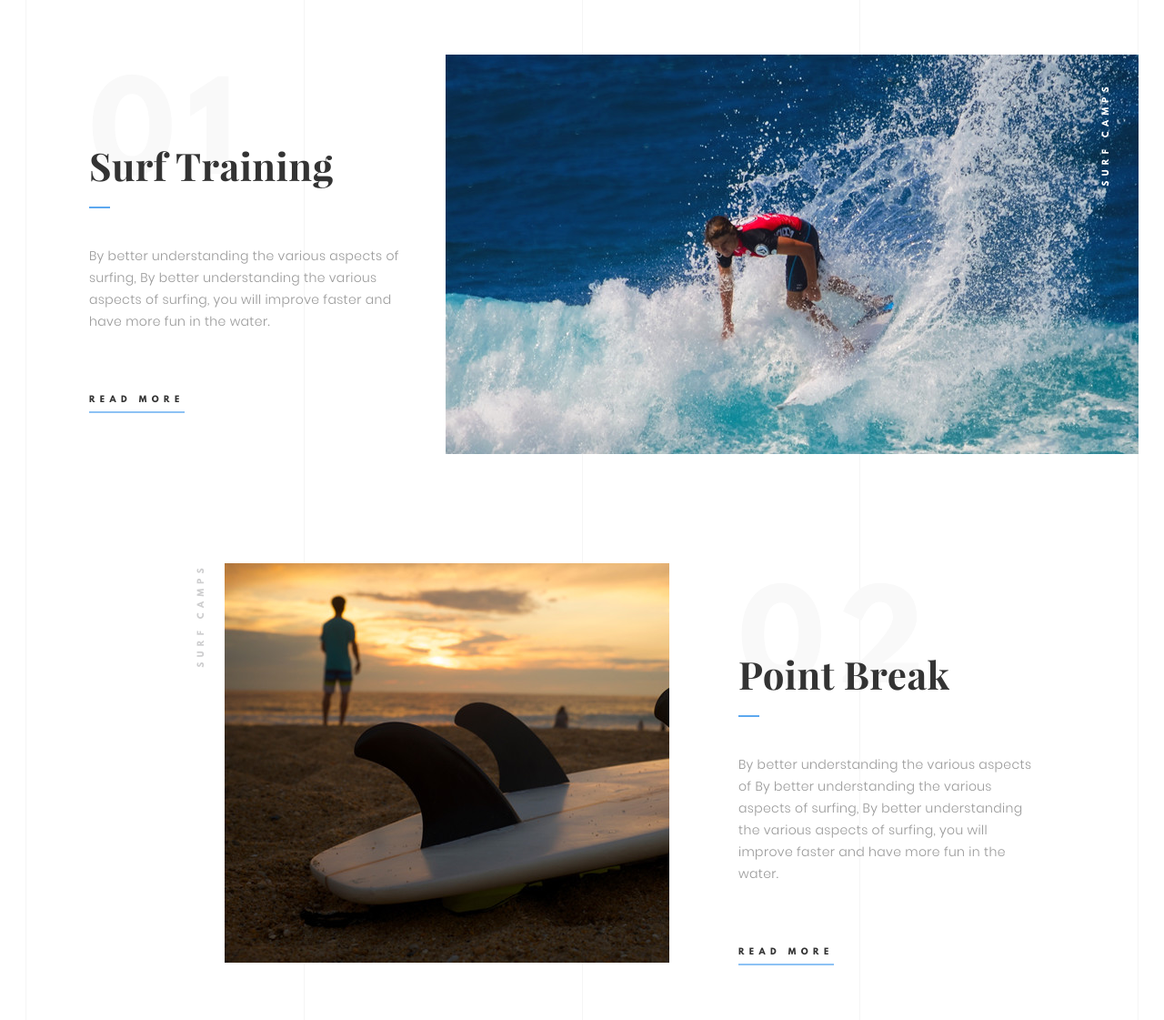
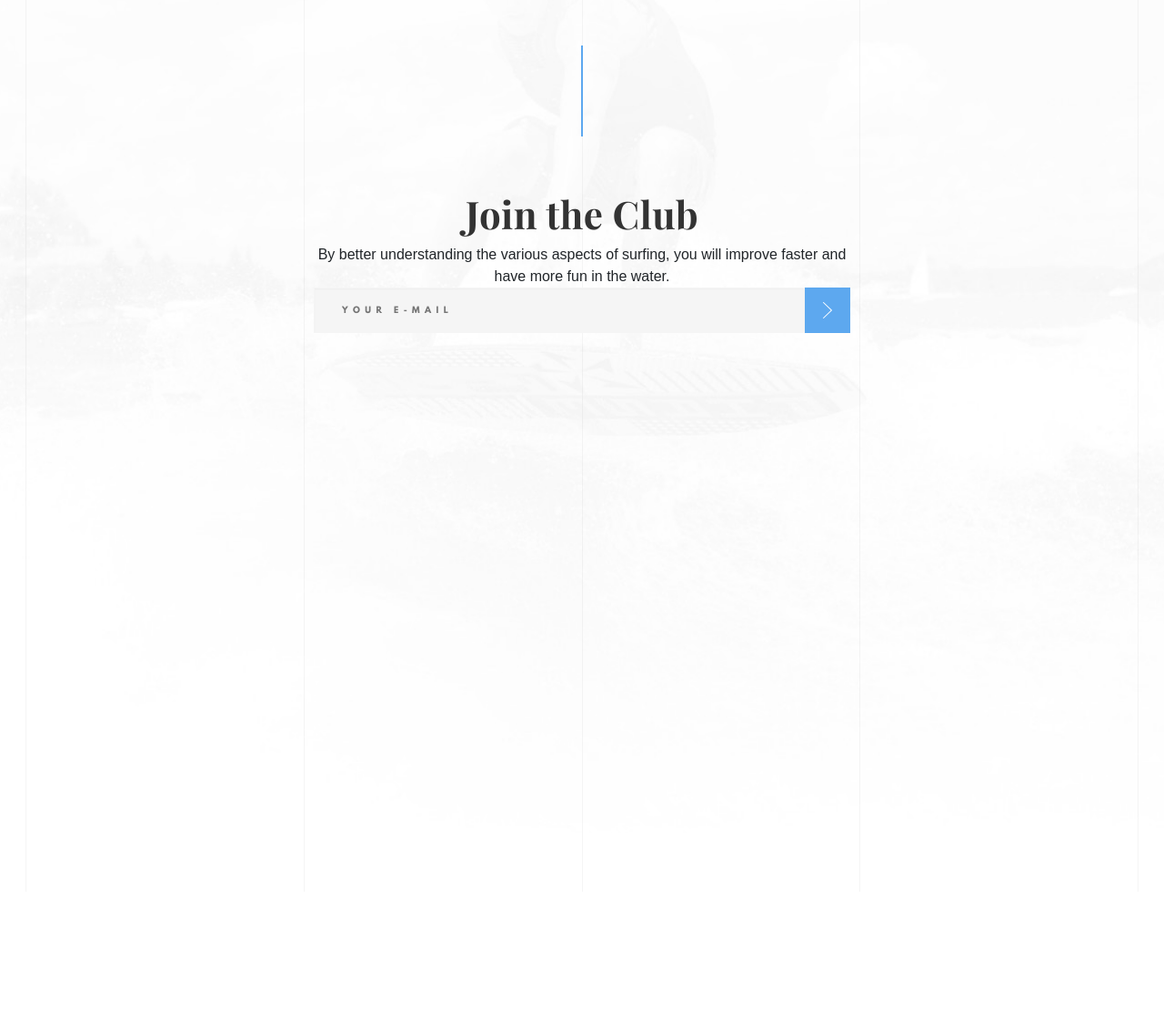
Before and after one commit to Serrjik/Surfing-Club, a plain HTML site: page app/index.html in a window 1280 px wide. Shown: the whole page at 91% size. After the commit the page ends 980 px from the top, so only its background shows below. Drawn offline with Linux system fonts and the light colour scheme.

Commit message:
height: 100px;

```diff
--- a/app/index.html
+++ b/app/index.html
@@ -22,49 +22,18 @@
 
 
 
-	<!-- article-01 -->
-<section class="container">
-	<article class="article article--even">
-		<div class="article__desc">
-			<h2 class="article__title"
-				data-number="01" >Surf Training</h2>
-			<div class="article__text">
-				<p>By better understanding the various aspects of surfing, By better understanding the various aspects of surfing, you will improve faster and have more fun in the water.</p>
-			</div>
-			<a href="#!" class="read-more-link">Read More</a>
-		</div>
 
-		<div class="article__preview">
-			<img src="img/img/img-4.jpg" alt="Surf Training">
-			<div class="article__preview-desc">
-				<div class="article__preview-desc__content">Surf&nbsp;Camps</div>
-			</div>
-		</div>
-	</article>
+
+	<section class="subscribe-wrapper">
+	<div class="subscribe">
+		<h2 class="title">Join the Club</h2>
+		<div class="title-desc">By better understanding the various aspects of surfing, you will improve faster and have more fun in the water.</div>
+		<form action="#!" class="subscribe-form">
+			<input type="text" class="subscribe__input" placeholder="Your E-mail">
+			<input type="submit" class="subscribe__submit">
+		</form>
+	</div>
 </section>
-<!-- END - article-01 -->
-	<!-- article-02 -->
-<section class="container">
-	<article class="article article--odd">
-		<div class="article__desc">
-			<h2 class="article__title"
-				data-number="02" >Point Break</h2>
-			<div class="article__text">
-				<p>By better understanding the various aspects of By better understanding the various aspects of surfing, By better understanding the various aspects of surfing, you will improve faster and have more fun in the water.</p>
-			</div>
-			<a href="#!" class="read-more-link">Read More</a>
-		</div>
-
-		<div class="article__preview">
-			<img src="img/img/img-5.jpg" alt="Surf Training">
-			<div class="article__preview-desc">
-				<div class="article__preview-desc__content">Surf&nbsp;Camps</div>
-			</div>
-		</div>
-	</article>
-</section>
-<!-- END - article-02 -->
-
 
 
 
--- a/app/less/blocks/_subscribe.less
+++ b/app/less/blocks/_subscribe.less
@@ -21,13 +21,22 @@
 
 .subscribe {
 	position: relative;
-	width: 590px;
+	max-width: 590px;
 	margin-top: 50px;
 	margin-right: auto;
 	margin-left: auto;
-	padding-top: 160px;
-	padding-bottom: 75px;
+	padding-top: 160px/2;
+	padding-right: 15px;
+	padding-bottom: 75px/2;
+	padding-left: 15px;
 	text-align: center;
+
+	@media (min-width: 1254px) {
+		padding-top: 160px;
+		padding-right: 0;
+		padding-bottom: 75px;
+		padding-left: 0;
+	}
 
 	&:before {
 		position: absolute;
@@ -36,9 +45,13 @@
 		display: block;
 		content: "";
 		width: 2px;
-		height: 100px;
+		height: 100px/2;
 		background-color: #5da8ef;
 		transform: translateX(-50%);
+
+		@media (min-width: 1254px) {
+			height: 100px;
+	}
 	}
 }
 
@@ -59,7 +72,7 @@
 	text-transform: uppercase;
 	letter-spacing: 5.4px;
 
-	width: 590px;
+	width: 540px;
 	height: 50px;
 	box-shadow: inset 0 1px 2px rgba(0, 0, 0, 0.03);
 	background-color: #f5f5f5;
@@ -77,6 +90,7 @@
 
 .subscribe__submit {
 	width: 50px;
+	flex: 0 0 50px;
 	height: 50px;
 	background-color: #5da8ef;
 	background-image: url('../img/controls/subscribe-arrow.svg');
```
Also changed, not shown: app/html/index.html (+3 -3 lines), app/css/main.css.
